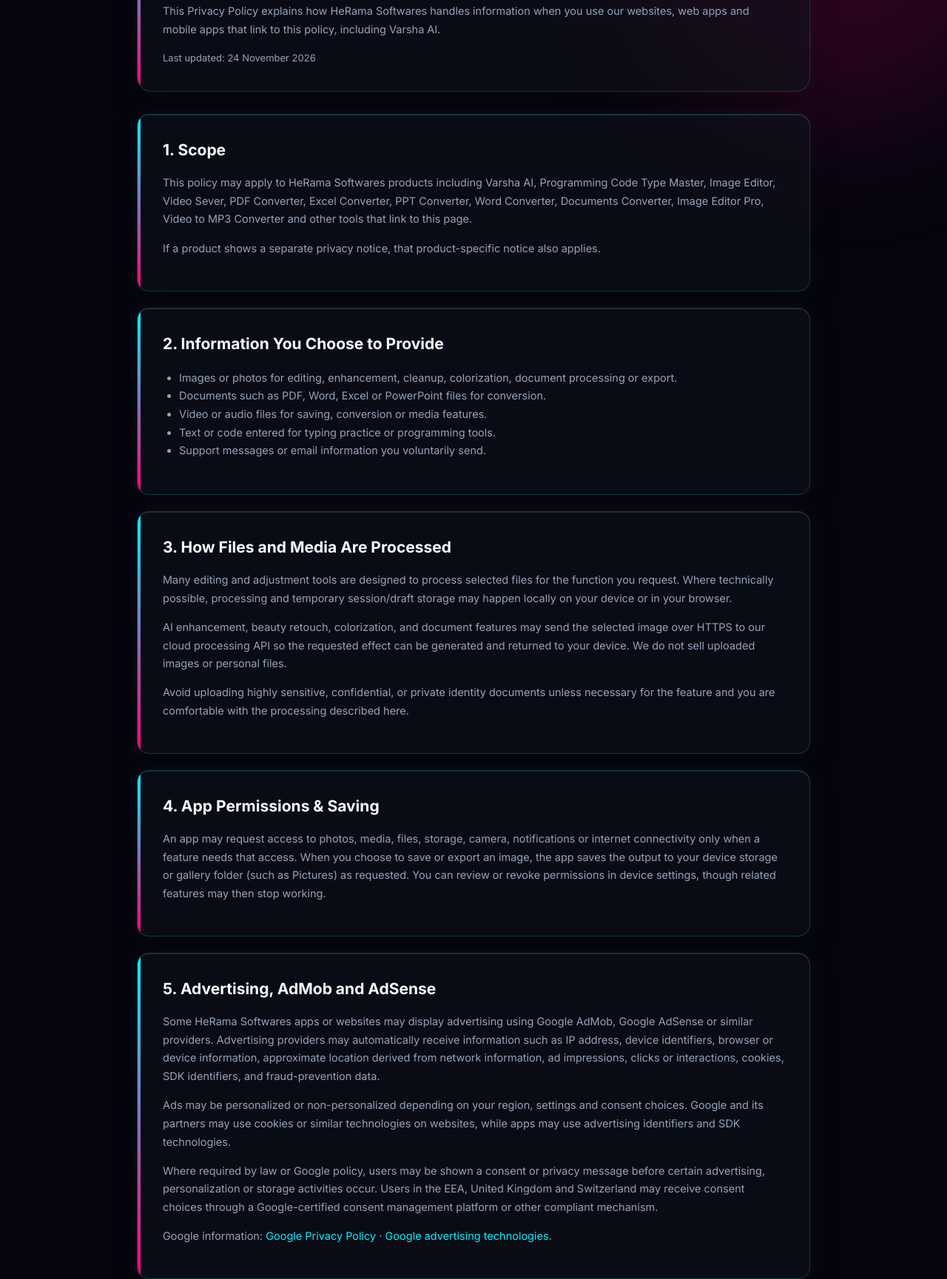
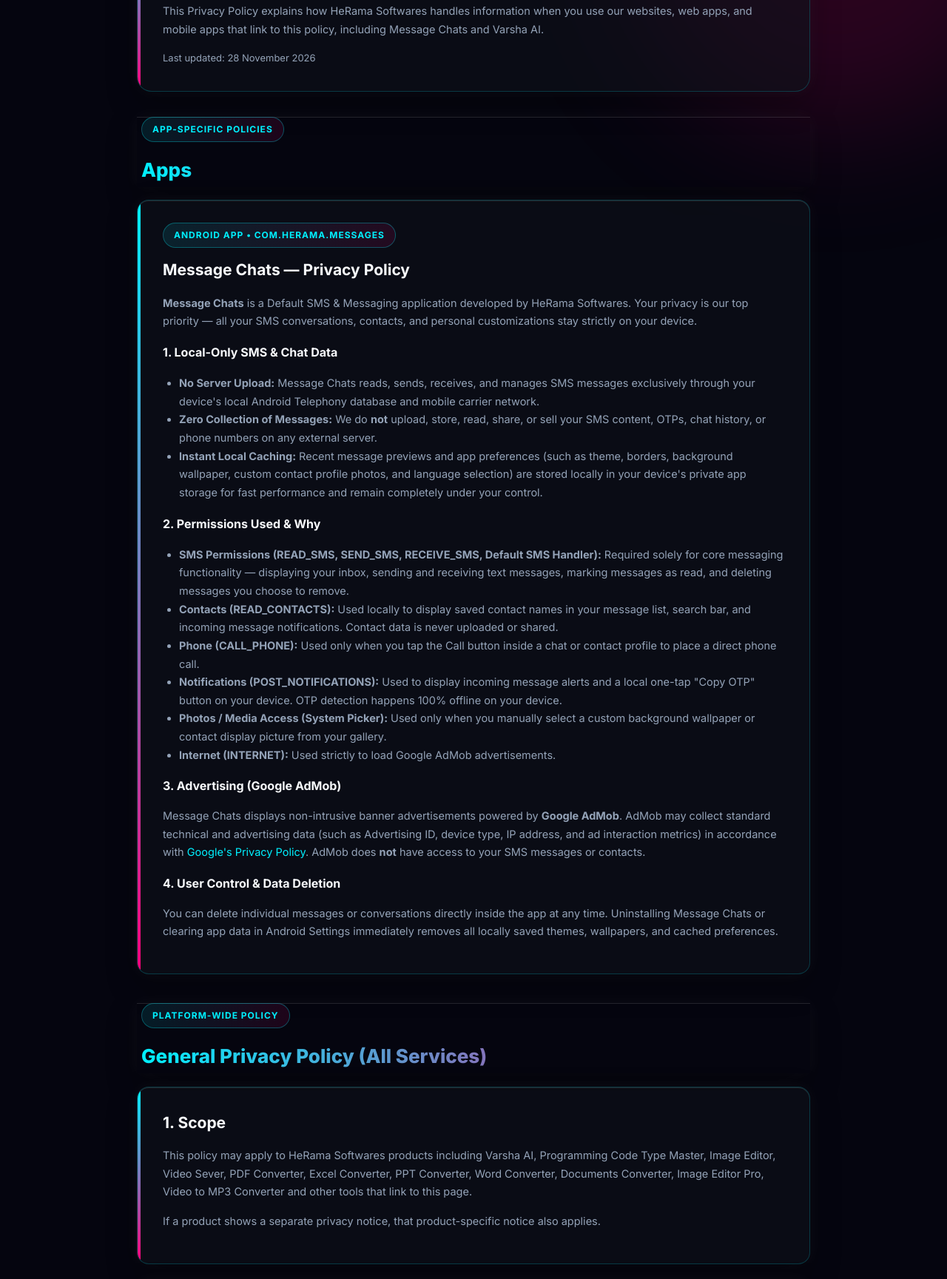
Before and after one commit to heramasoftwares/HeRama, a plain HTML site: page privacy.html in a window 1280 px wide. Shown: the part 851-2580 px from the top of the page at 74% size. Drawn offline with Linux system fonts and the light colour scheme.

Commit message:
Update privacy.html

```diff
--- a/privacy.html
+++ b/privacy.html
@@ -254,7 +254,56 @@
 
   <div class="bottom"><nav class="nav" aria-label="HeRama Softwares navigation"><a href="index.html"><i class="fa-solid fa-house"></i><span>Home</span></a><a href="index.html#about"><i class="fa-solid fa-circle-info"></i><span>About</span></a><a href="index.html#webs"><i class="fa-solid fa-globe"></i><span>Webs</span></a><a href="index.html#apps"><i class="fa-solid fa-mobile-screen-button"></i><span>Apps</span></a><a href="index.html#contact"><i class="fa-solid fa-envelope"></i><span>Contact</span></a></nav></div>
 
-  <section class="hero policy-reveal"><span class="badge">HeRama Softwares</span><h1>Privacy Policy</h1><p>This Privacy Policy explains how HeRama Softwares handles information when you use our websites, web apps and mobile apps that link to this policy, including Varsha AI.</p><div class="updated">Last updated: 24 November 2026</div></section>
+  <section class="hero policy-reveal">
+    <span class="badge">HeRama Softwares</span>
+    <h1>Privacy Policy</h1>
+    <p>This Privacy Policy explains how HeRama Softwares handles information when you use our websites, web apps, and mobile apps that link to this policy, including Message Chats and Varsha AI.</p>
+    <div class="updated">Last updated: 28 November 2026</div>
+  </section>
+
+  <!-- ==================== APPS PRIVACY POLICIES ==================== -->
+  <div class="policy-reveal" style="margin: 34px 0 18px; padding-left: 6px;">
+    <span class="badge">App-Specific Policies</span>
+    <h2 style="margin: 4px 0 0; font-size: 26px; font-weight: 800; background: linear-gradient(90deg, var(--cyan), var(--pink)); -webkit-background-clip: text; -webkit-text-fill-color: transparent;">Apps</h2>
+  </div>
+
+  <!-- APP 1: MESSAGE CHATS -->
+  <section class="sec policy-reveal" id="message-chats-privacy">
+    <span class="badge">Android App • com.herama.messages</span>
+    <h2>Message Chats — Privacy Policy</h2>
+    <p><strong>Message Chats</strong> is a Default SMS &amp; Messaging application developed by HeRama Softwares. Your privacy is our top priority — all your SMS conversations, contacts, and personal customizations stay strictly on your device.</p>
+
+    <h3 style="color: var(--text); font-size: 16px; margin: 16px 0 8px;">1. Local-Only SMS &amp; Chat Data</h3>
+    <ul>
+      <li><strong>No Server Upload:</strong> Message Chats reads, sends, receives, and manages SMS messages exclusively through your device's local Android Telephony database and mobile carrier network.</li>
+      <li><strong>Zero Collection of Messages:</strong> We do <strong>not</strong> upload, store, read, share, or sell your SMS content, OTPs, chat history, or phone numbers on any external server.</li>
+      <li><strong>Instant Local Caching:</strong> Recent message previews and app preferences (such as theme, borders, background wallpaper, custom contact profile photos, and language selection) are stored locally in your device's private app storage for fast performance and remain completely under your control.</li>
+    </ul>
+
+    <h3 style="color: var(--text); font-size: 16px; margin: 16px 0 8px;">2. Permissions Used &amp; Why</h3>
+    <ul>
+      <li><strong>SMS Permissions (READ_SMS, SEND_SMS, RECEIVE_SMS, Default SMS Handler):</strong> Required solely for core messaging functionality — displaying your inbox, sending and receiving text messages, marking messages as read, and deleting messages you choose to remove.</li>
+      <li><strong>Contacts (READ_CONTACTS):</strong> Used locally to display saved contact names in your message list, search bar, and incoming message notifications. Contact data is never uploaded or shared.</li>
+      <li><strong>Phone (CALL_PHONE):</strong> Used only when you tap the Call button inside a chat or contact profile to place a direct phone call.</li>
+      <li><strong>Notifications (POST_NOTIFICATIONS):</strong> Used to display incoming message alerts and a local one-tap "Copy OTP" button on your device. OTP detection happens 100% offline on your device.</li>
+      <li><strong>Photos / Media Access (System Picker):</strong> Used only when you manually select a custom background wallpaper or contact display picture from your gallery.</li>
+      <li><strong>Internet (INTERNET):</strong> Used strictly to load Google AdMob advertisements.</li>
+    </ul>
+
+    <h3 style="color: var(--text); font-size: 16px; margin: 16px 0 8px;">3. Advertising (Google AdMob)</h3>
+    <p>Message Chats displays non-intrusive banner advertisements powered by <strong>Google AdMob</strong>. AdMob may collect standard technical and advertising data (such as Advertising ID, device type, IP address, and ad interaction metrics) in accordance with <a href="https://policies.google.com/privacy" target="_blank" rel="noopener">Google's Privacy Policy</a>. AdMob does <strong>not</strong> have access to your SMS messages or contacts.</p>
+
+    <h3 style="color: var(--text); font-size: 16px; margin: 16px 0 8px;">4. User Control &amp; Data Deletion</h3>
+    <p>You can delete individual messages or conversations directly inside the app at any time. Uninstalling Message Chats or clearing app data in Android Settings immediately removes all locally saved themes, wallpapers, and cached preferences.</p>
+  </section>
+
+  <!-- FUTURE APPS SECTIONS YAHAN ADD KAREIN -->
+
+  <!-- ==================== GENERAL PRIVACY POLICY (1-14) ==================== -->
+  <div class="policy-reveal" style="margin: 38px 0 18px; padding-left: 6px;">
+    <span class="badge">Platform-Wide Policy</span>
+    <h2 style="margin: 4px 0 0; font-size: 26px; font-weight: 800; background: linear-gradient(90deg, var(--cyan), var(--pink)); -webkit-background-clip: text; -webkit-text-fill-color: transparent;">General Privacy Policy (All Services)</h2>
+  </div>
   <section class="sec policy-reveal"><h2>1. Scope</h2><p>This policy may apply to HeRama Softwares products including Varsha AI, Programming Code Type Master, Image Editor, Video Sever, PDF Converter, Excel Converter, PPT Converter, Word Converter, Documents Converter, Image Editor Pro, Video to MP3 Converter and other tools that link to this page.</p><p>If a product shows a separate privacy notice, that product-specific notice also applies.</p></section>
   <section class="sec policy-reveal"><h2>2. Information You Choose to Provide</h2><ul><li>Images or photos for editing, enhancement, cleanup, colorization, document processing or export.</li><li>Documents such as PDF, Word, Excel or PowerPoint files for conversion.</li><li>Video or audio files for saving, conversion or media features.</li><li>Text or code entered for typing practice or programming tools.</li><li>Support messages or email information you voluntarily send.</li></ul></section>
   <section class="sec policy-reveal"><h2>3. How Files and Media Are Processed</h2><p>Many editing and adjustment tools are designed to process selected files for the function you request. Where technically possible, processing and temporary session/draft storage may happen locally on your device or in your browser.</p><p>AI enhancement, beauty retouch, colorization, and document features may send the selected image over HTTPS to our cloud processing API so the requested effect can be generated and returned to your device. We do not sell uploaded images or personal files.</p><p>Avoid uploading highly sensitive, confidential, or private identity documents unless necessary for the feature and you are comfortable with the processing described here.</p></section>
@@ -275,8 +324,8 @@
 <!-- PREMIUM GLASSY SCROLLABLE FOOTER -->
 <div class="bottom-footer">
   <div class="footer-links">
-    <a href="privacy.html" target="_blank">Privacy</a>
-    <span class="footer-dot">•</span>
+    <!-- <a href="privacy.html" target="_blank">Privacy</a>
+    <span class="footer-dot">•</span> -->
     <a href="terms.html" target="_blank">Terms</a>
     <span class="footer-dot">•</span>
     <a href="contact.html" target="_blank">Contact</a>
```
